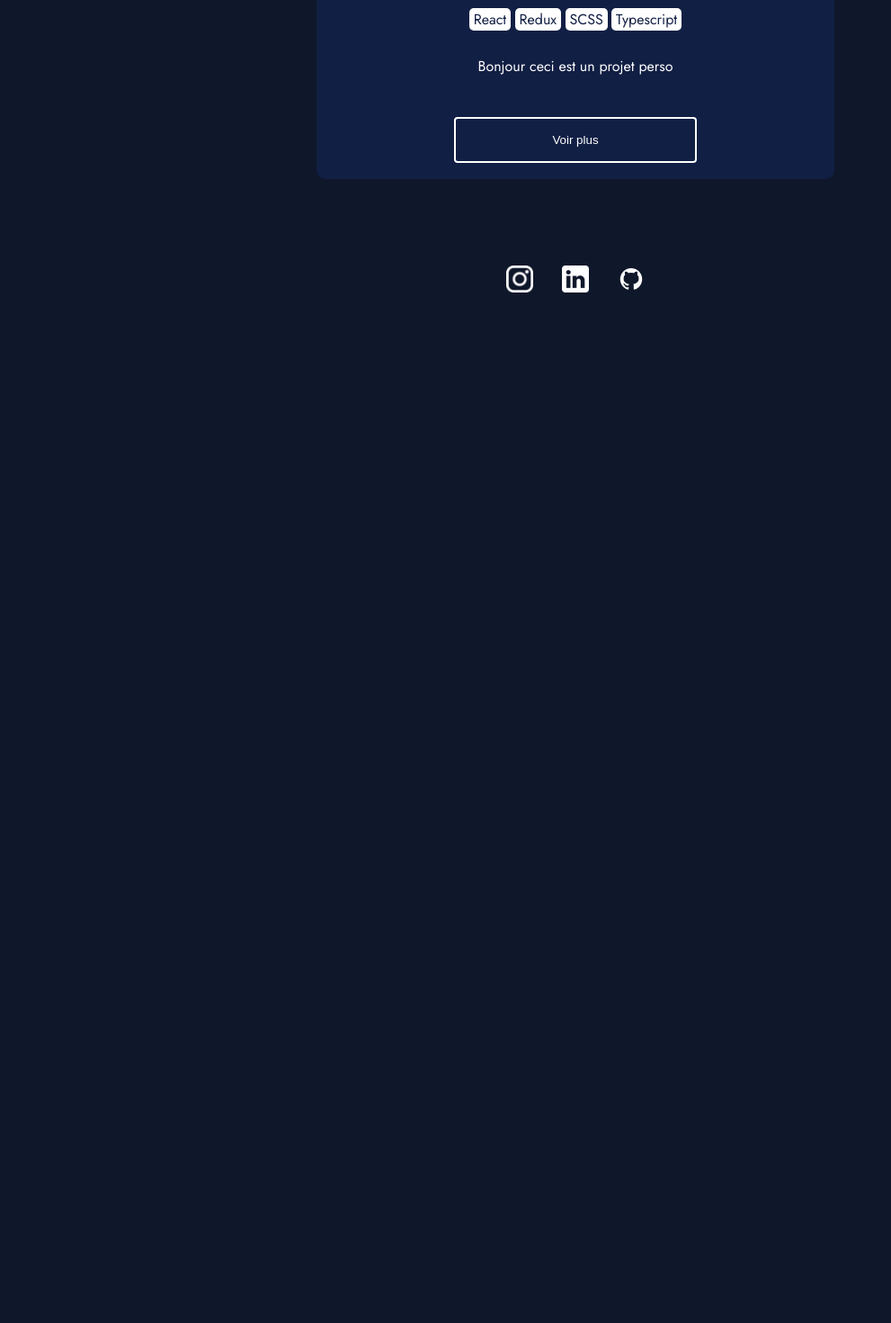
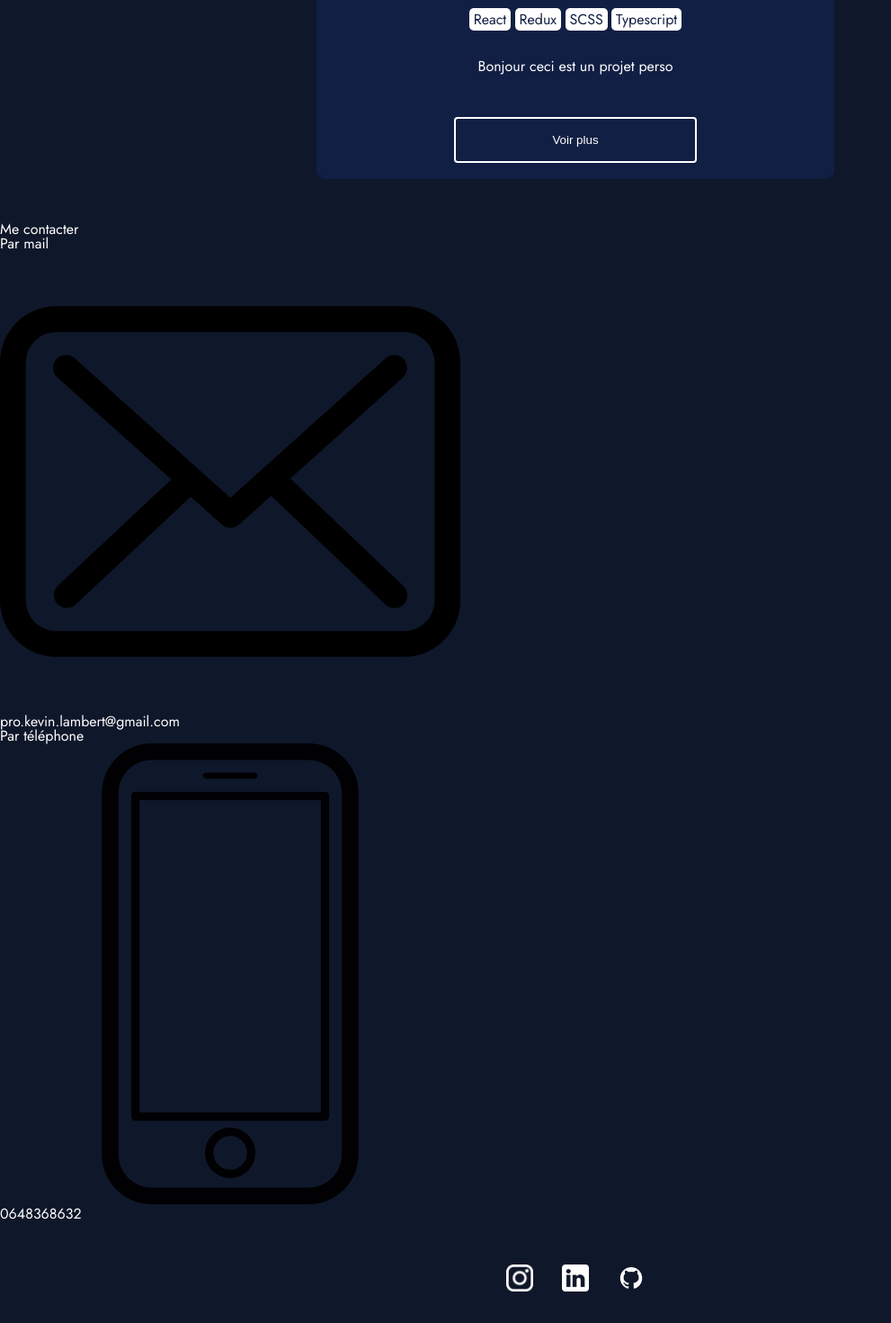
Before and after one commit to lambertkevin42/Portfolio-Ts, a React (Create React App) app: page / in a window 1280 px wide. Shown: the part 2582-4052 px from the top of the page at 90% size, without its empty margins (0-991 px from the left). Before the commit the page ends 2942 px from the top, so only its background shows below. Built offline with nearby package versions, Linux system fonts and the light colour scheme.

Commit message:
component Contact created

```diff
--- a/src/components/App/App.tsx
+++ b/src/components/App/App.tsx
@@ -6,6 +6,7 @@ import MyCard from '../MyCard/MyCard';
 import SkillCards from '../SkillCards/SkillCards';
 import MyExperience from '../MyExperience/MyExperience';
 import Project from '../Project/Project';
+import Contact from '../Contact/Contact';
 import './app.scss';
 
 const App: React.FC = () => {
@@ -32,6 +33,15 @@ const App: React.FC = () => {
       <SkillCards id="SkillCards" />
       <MyExperience id="MyExperiences" title="Mes Experiences" />
       <Project id="Projects" title="Mes Projets" />
+      <Contact
+        title="Me contacter"
+        titlemail="Par mail"
+        titlephone="Par téléphone"
+        text1="pro.kevin.lambert@gmail.com"
+        text2="0648368632"
+        imgAlt="mail"
+        imgAlt1="phone"
+      />
       <Footer />
     </div>
   );
--- /dev/null
+++ b/src/components/Contact/Contact.tsx
@@ -0,0 +1,42 @@
+import React from 'react';
+import '../Contact/contact.scss';
+import mail from '../../assets/images/mail.webp';
+import phone from '../../assets/images/phone.webp';
+
+interface ContactProps {
+  title: string;
+  titlemail: string;
+  titlephone: string;
+  text1: string;
+  text2: string;
+  imgAlt: string;
+  imgAlt1: string;
+}
+
+const Contact: React.FC<ContactProps> = ({
+  title,
+  titlemail,
+  titlephone,
+  text1,
+  text2,
+  imgAlt,
+  imgAlt1,
+}) => {
+  return (
+    <div className="contact">
+      <h2 className="contact-title">{title}</h2>
+      <div className="contact-mail">
+        <h3 className="contact-mail-title">{titlemail}</h3>
+        <img className="Contact-mail-img" src={mail} alt={imgAlt} />
+        <p className="contact-mail-text">{text1}</p>
+      </div>
+      <div className="contact-phone">
+        <h3 className="contact-phone-title">{titlephone}</h3>
+        <img className="Contact-phone-img" src={phone} alt={imgAlt1} />
+        <p className="contact-phone-text">{text2}</p>
+      </div>
+    </div>
+  );
+};
+
+export default Contact;
--- /dev/null
+++ b/src/components/Contact/contact.scss
@@ -0,0 +1 @@
+@use 'src/styles/vars';
--- a/src/components/MyCard/mycard.scss
+++ b/src/components/MyCard/mycard.scss
@@ -30,10 +30,6 @@
             font-size: 0.9rem;
         }
 
-        &:hover{
-            border: 2px solid white;
-            border-radius: 5px;
-        }
     }
 
 
```
Also changed, not shown: src/assets/images/mail.webp (added), src/assets/images/phone.webp (added).
